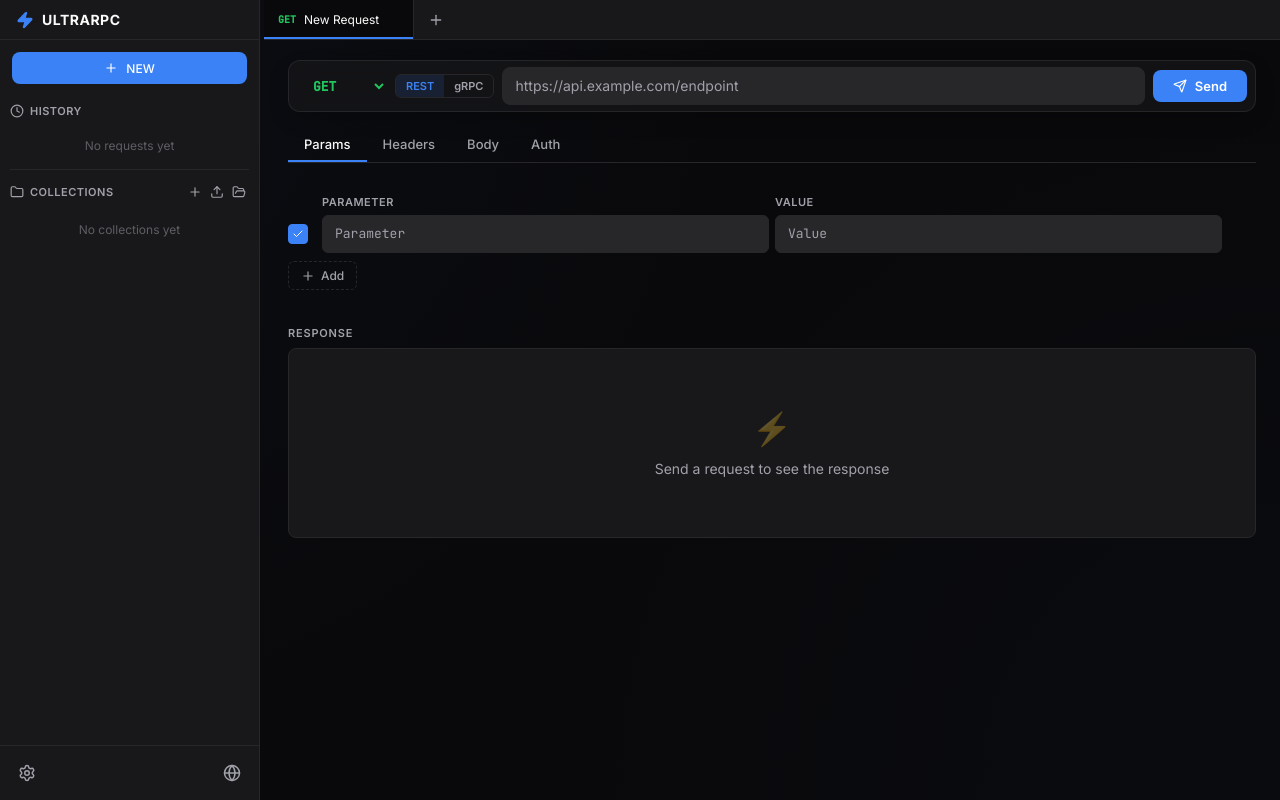
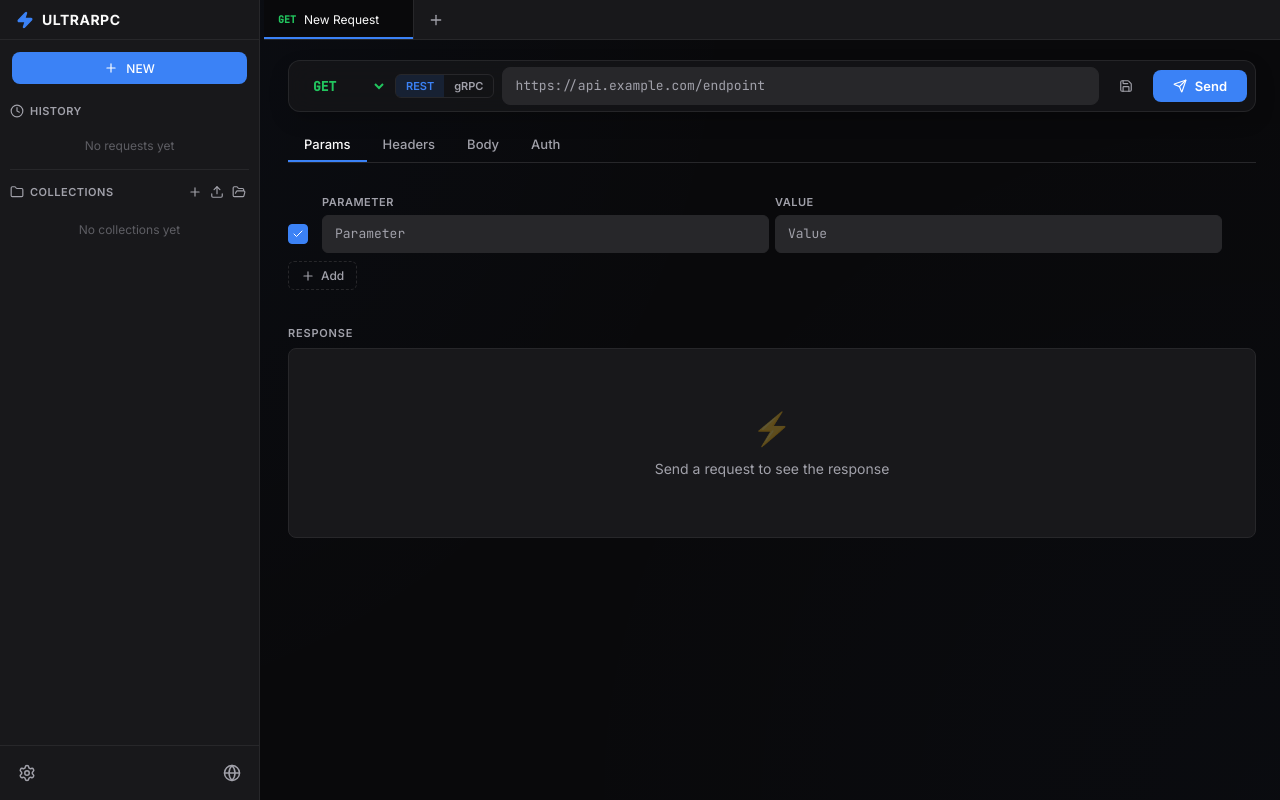
Before and after one commit to CamelDev/ultra-rpc, a React (Vite) app: page / in a window 1280 px wide. Built offline with nearby package versions, Linux system fonts and the light colour scheme.

Commit message:
Improved request pane with editors

```diff
--- a/src/App.tsx
+++ b/src/App.tsx
@@ -2,6 +2,7 @@
 import {
   Plus,
   Send,
+  Save,
   Settings,
   Globe,
   Zap,
@@ -49,6 +50,7 @@
   // ===== UI state =====
   const [activeConfigTab, setActiveConfigTab] = useState<RequestTab>('params')
   const [showEnvPanel, setShowEnvPanel] = useState(false)
+  const [showSaveMenu, setShowSaveMenu] = useState(false)
 
   // ===== Environments =====
   const [environments, setEnvironments] = useState<Environment[]>([])
@@ -148,11 +150,33 @@
     ))
   }, [activeTabId])
 
-  const addTab = (request?: RequestConfig) => {
-    const newReq = request ? { ...request, id: Math.random().toString(36).substring(2, 11) } : createEmptyRequest()
+  const addEmptyTab = () => {
+    const newReq = createEmptyRequest()
     const newTab: Tab = { id: newReq.id, request: newReq }
     setTabs(prev => [...prev, newTab])
     setActiveTabId(newReq.id)
+  }
+
+  const openRequestTab = (request: RequestConfig, fromHistory: boolean) => {
+    if (fromHistory) {
+      // Historical snapshots shouldn't overwrite the active collection model. Give them a new ID.
+      const newReq = { ...request, id: Math.random().toString(36).substring(2, 11) }
+      const newTab: Tab = { id: newReq.id, request: newReq }
+      setTabs(prev => [...prev, newTab])
+      setActiveTabId(newReq.id)
+    } else {
+      // From Collection
+      const existingTab = tabs.find(t => t.id === request.id)
+      if (existingTab) {
+        // Tab exactly matching this collection request is already open, just switch to it.
+        setActiveTabId(request.id)
+      } else {
+        // It's not open, so open it, preserving its unique ID so saves overwrite it.
+        const newTab: Tab = { id: request.id, request: { ...request } }
+        setTabs(prev => [...prev, newTab])
+        setActiveTabId(request.id)
+      }
+    }
   }
 
   const removeTab = (e: React.MouseEvent, id: string) => {
@@ -327,7 +351,7 @@
         </div>
 
         <div style={{ padding: '12px', display: 'flex', gap: '6px' }}>
-          <button className="btn-primary" style={{ flex: 1, height: '32px', fontSize: '12px' }} onClick={() => addTab()}>
+          <button className="btn-primary" style={{ flex: 1, height: '32px', fontSize: '12px' }} onClick={() => addEmptyTab()}>
             <Plus size={14} /> NEW
           </button>
         </div>
@@ -336,7 +360,7 @@
           {/* History Panel */}
           <HistoryPanel
             history={history}
-            onOpenRequest={(req) => addTab(req)}
+            onOpenRequest={(req) => openRequestTab(req, true)}
             onClear={clearHistory}
           />
 
@@ -346,7 +370,7 @@
           <CollectionPanel
             collections={collections}
             onRefresh={loadCollections}
-            onOpenRequest={(req) => addTab(req)}
+            onOpenRequest={(req) => openRequestTab(req, false)}
             onSaveToCollection={saveToCollection}
           />
 
@@ -434,7 +458,7 @@
                   {tab.request.type === 'GRPC' ? 'gRPC' : tab.request.method}
                 </span>
                 <span className="tab-title">
-                  {tab.request.url || tab.request.name}
+                  {tab.request.name || tab.request.url || 'Untitled'}
                 </span>
                 <button className="tab-close" onClick={(e) => removeTab(e, tab.id)}>
                   <X size={12} />
@@ -444,7 +468,7 @@
                 )}
               </div>
             ))}
-            <button className="tab-add" onClick={() => addTab()}>
+            <button className="tab-add" onClick={() => addEmptyTab()}>
               <Plus size={16} />
             </button>
           </div>
@@ -497,6 +521,14 @@
                 onKeyDown={(e) => e.key === 'Enter' && sendRequest()}
                 activeEnv={activeEnv}
               />
+              <button
+                className="btn-ghost save-btn"
+                onClick={() => setShowSaveMenu(!showSaveMenu)}
+                title="Save Request"
+                style={{ padding: '0 12px', color: 'var(--text-secondary)' }}
+              >
+                <Save size={14} />
+              </button>
               <button className="btn-primary send-btn" onClick={sendRequest} disabled={loadingTabs[activeTabId]}>
                 {loadingTabs[activeTabId] ? (
                   <><Loader2 size={14} className="spin" /> Sending</>
@@ -504,6 +536,57 @@
                   <><Send size={14} /> Send</>
                 )}
               </button>
+
+              {/* Save Menu Popup */}
+              {showSaveMenu && (
+                <div
+                  className="save-menu glass fade-in-tooltip"
+                  style={{
+                    position: 'absolute',
+                    top: 'calc(100% + 8px)',
+                    right: 0,
+                    width: '240px',
+                    padding: '8px',
+                    borderRadius: '8px',
+                    border: '1px solid var(--border)',
+                    boxShadow: '0 10px 25px rgba(0,0,0,0.5)',
+                    zIndex: 100
+                  }}
+                >
+                  <div style={{ fontSize: '11px', color: 'var(--text-secondary)', marginBottom: '8px', padding: '0 4px', textTransform: 'uppercase', letterSpacing: '0.5px' }}>
+                    Save to Collection
+                  </div>
+                  {collections.length === 0 && (
+                    <div style={{ padding: '8px 4px', fontSize: '12px', color: 'var(--text-muted)' }}>
+                      No collections yet. Create one in the sidebar.
+                    </div>
+                  )}
+                  {collections.map(c => (
+                    <button
+                      key={c.id}
+                      className="save-menu-item"
+                      onClick={() => {
+                        saveToCollection(c.id)
+                        setShowSaveMenu(false)
+                      }}
+                      style={{
+                        display: 'block',
+                        width: '100%',
+                        textAlign: 'left',
+                        padding: '8px 12px',
+                        background: 'transparent',
+                        border: 'none',
+                        color: 'var(--text-primary)',
+                        fontSize: '13px',
+                        borderRadius: '4px',
+                        cursor: 'pointer'
+                      }}
+                    >
+                      {c.name}
+                    </button>
+                  ))}
+                </div>
+              )}
             </div>
 
             {/* Active env selector */}
@@ -638,6 +721,7 @@
                         ? '{\n  "key": "value"\n}'
                         : 'Plain text body...'}
                       value={activeRequest.type === 'GRPC' ? (activeRequest.grpcPayload || '') : (activeRequest.body || '')}
+                      highlightJson={activeRequest.bodyType === 'json' || activeRequest.type === 'GRPC'}
                       onChange={(val) => {
                         if (activeRequest.type === 'GRPC') {
                           updateActiveRequest({ grpcPayload: val })
--- a/src/components/InterpolatedInput.css
+++ b/src/components/InterpolatedInput.css
@@ -36,17 +36,24 @@
   left: 0;
   width: 100%;
   height: 100%;
-  margin: 0;
-  padding: 8px 12px;
-  border: none !important;
-  border-radius: 0;
+  margin: 0 !important;
+  padding: 8px 12px !important;
+  border: 0px solid transparent !important;
+  border-radius: 0 !important;
   background: transparent !important;
-  font-family: inherit;
-  font-size: inherit;
-  line-height: inherit;
-  box-sizing: border-box;
+  font-family: var(--font-mono), Menlo, Monaco, Consolas, "Courier New", monospace !important;
+  font-size: 13px !important;
+  line-height: 20px !important;
+  letter-spacing: 0px !important;
+  word-spacing: 0px !important;
+  box-sizing: border-box !important;
   outline: none !important;
   box-shadow: none !important;
+  -webkit-appearance: none !important;
+  appearance: none !important;
+  vertical-align: top !important;
+  text-rendering: optimizeLegibility !important;
+  text-size-adjust: 100% !important;
 }
 
 .interpolated-wrapper.singleline .interpolated-backdrop,
@@ -147,3 +154,10 @@
 .fade-in-tooltip {
   animation: fadeInTooltip 0.2s ease-out forwards;
 }
+
+/* JSON Syntax Highlighting */
+.json-key { color: #8b5cf6; } /* Purple */
+.json-string { color: #22c55e; } /* Green */
+.json-number { color: #f59e0b; } /* Orange */
+.json-boolean { color: #ef4444; } /* Red */
+.json-null { color: var(--text-muted); font-style: italic; }
--- a/src/components/InterpolatedInput.tsx
+++ b/src/components/InterpolatedInput.tsx
@@ -10,6 +10,7 @@
   placeholder?: string
   className?: string
   multiline?: boolean
+  highlightJson?: boolean
   onKeyDown?: (e: React.KeyboardEvent) => void
   disabled?: boolean
 }
@@ -21,6 +22,7 @@
   placeholder,
   className = '',
   multiline = false,
+  highlightJson = false,
   onKeyDown,
   disabled = false,
 }) => {
@@ -115,6 +117,48 @@
           </span>
         )
       }
+
+      // Text part that is NOT a variable
+      if (highlightJson && part.trim() !== '') {
+        // Very basic naive regex JSON highlighter
+        // Matches "key": OR "string" OR number/boolean
+        const jsonRegex = /("(\\u[a-zA-Z0-9]{4}|\\[^u]|[^\\"])*"(\s*:)?|\b(true|false|null)\b|-?\d+(?:\.\d*)?(?:[eE][+\-]?\d+)?)/g
+
+        const subParts: React.ReactNode[] = []
+        let lastIndex = 0
+        let match
+
+        while ((match = jsonRegex.exec(part)) !== null) {
+          if (match.index > lastIndex) {
+            subParts.push(<span key={`text-${index}-${lastIndex}`}>{part.substring(lastIndex, match.index)}</span>)
+          }
+
+          const matchStr = match[0]
+          let className = 'json-value'
+
+          if (/^".*"\s*:$/.test(matchStr)) {
+            className = 'json-key'
+          } else if (matchStr.startsWith('"')) {
+            className = 'json-string'
+          } else if (matchStr === 'true' || matchStr === 'false') {
+            className = 'json-boolean'
+          } else if (matchStr === 'null') {
+            className = 'json-null'
+          } else if (!isNaN(Number(matchStr))) {
+            className = 'json-number'
+          }
+
+          subParts.push(<span key={`match-${index}-${match.index}`} className={className}>{matchStr}</span>)
+          lastIndex = jsonRegex.lastIndex
+        }
+
+        if (lastIndex < part.length) {
+          subParts.push(<span key={`text-${index}-end`}>{part.substring(lastIndex)}</span>)
+        }
+
+        return <span key={index}>{subParts}</span>
+      }
+
       return <span key={index}>{part}</span>
     })
   }
--- a/src/index.css
+++ b/src/index.css
@@ -554,12 +554,8 @@
 
 .body-textarea {
   min-height: 160px;
-  font-family: var(--font-mono);
-  font-size: 13px;
-  line-height: 1.6;
   resize: vertical;
   border-radius: 8px;
-  padding: 12px;
 }
 
 /* ===== Auth Section ===== */
@@ -598,6 +594,10 @@
   display: flex;
   flex-direction: column;
   gap: 8px;
+}
+
+.save-menu-item:hover {
+  background: var(--bg-tertiary) !important;
 }
 
 .section-label {
```
Also changed, not shown: src/components/CollectionPanel.tsx (+41 -0 lines), src/components/ResponseViewer.tsx (+41 -1 lines).
